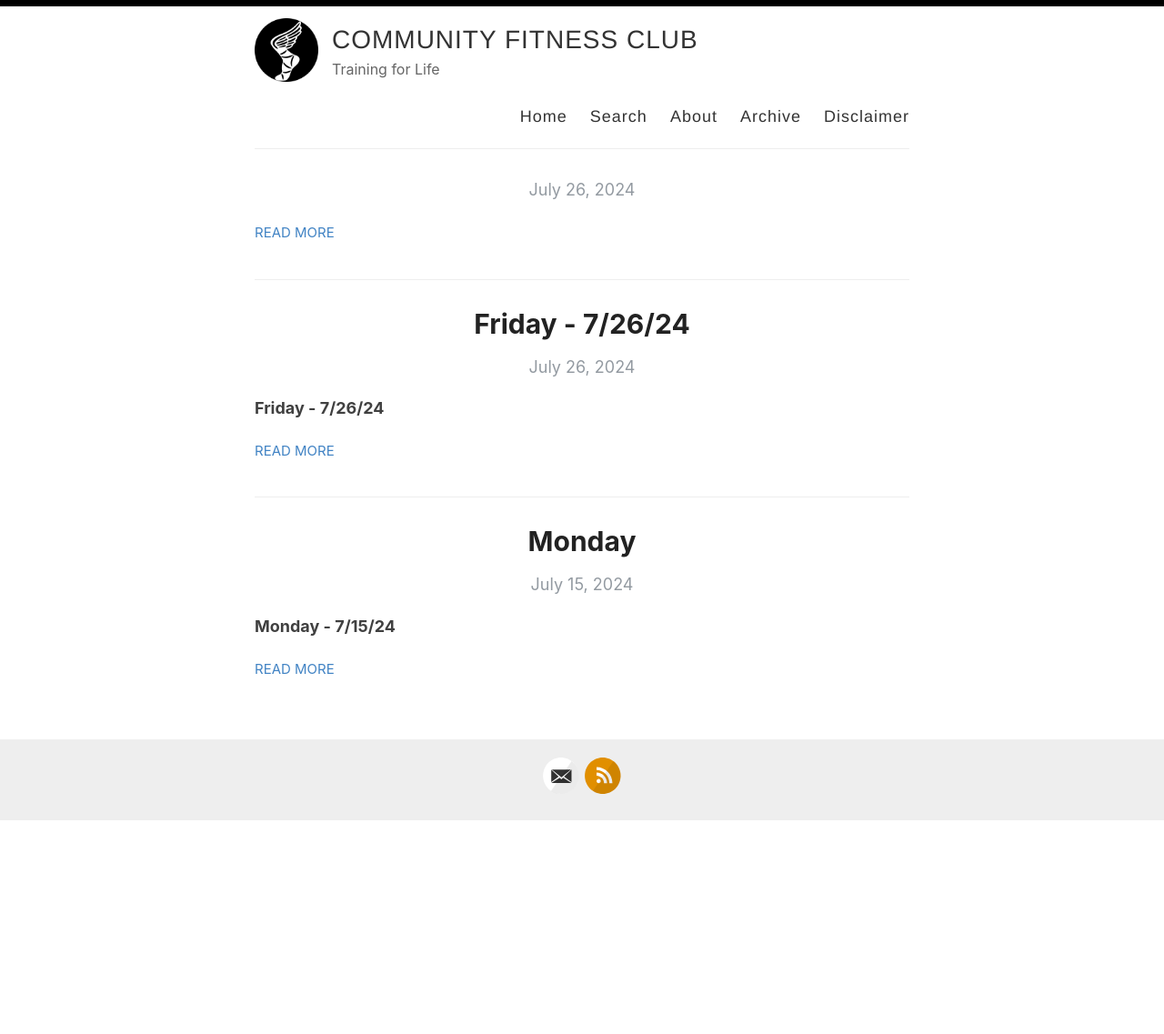
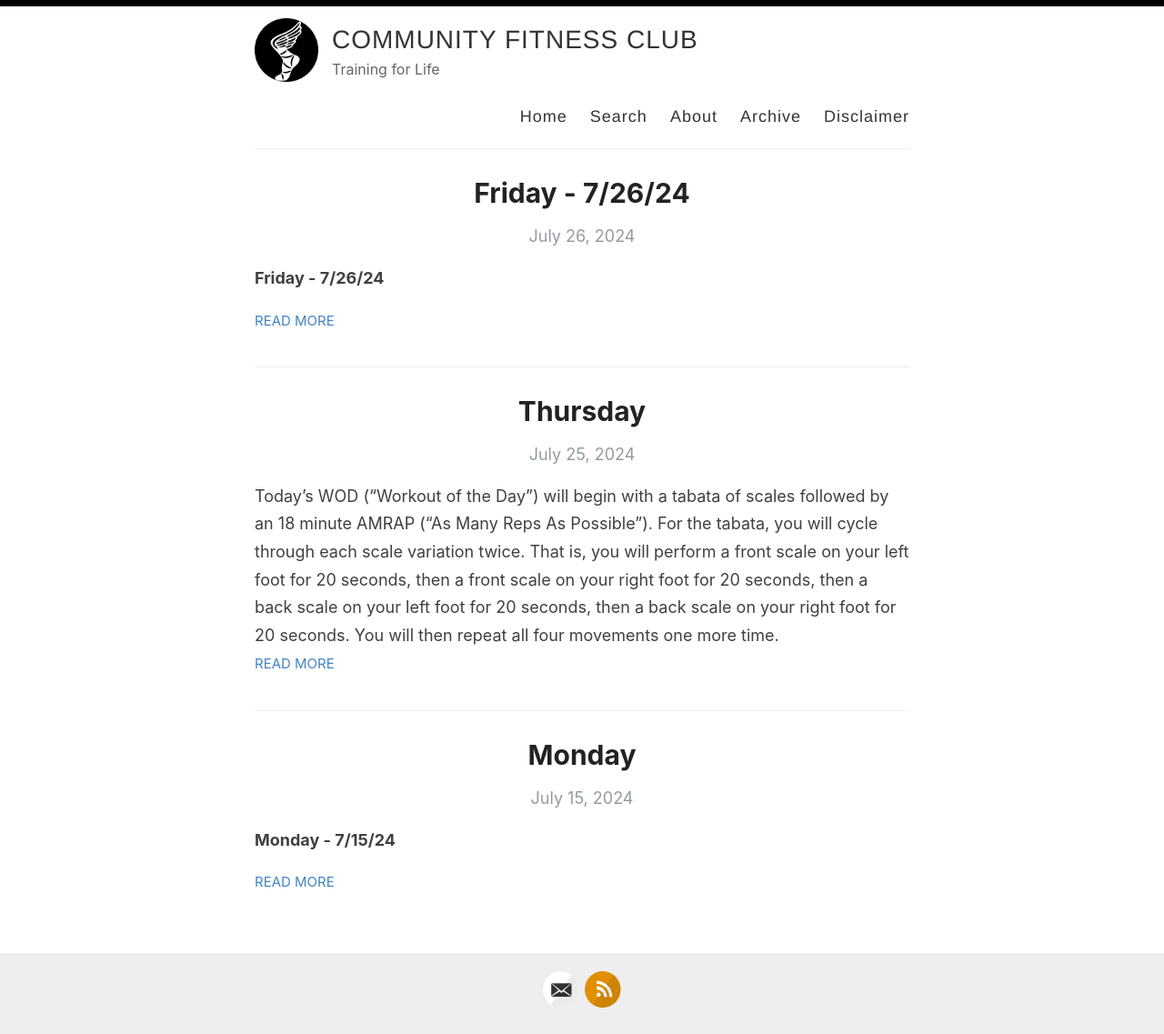
Before and after one commit to communityfitness/club, a Jekyll site: the page built from index.html, in a window 1280 px wide. Shown: the whole page at 91% size. Built offline with Jekyll 4.4.1, drawn with Linux system fonts in a browser that asks for light colours; the list of posts is cut into pages by our own code; before the commit the page ends 903 px from its top, so only the background shows below that.

Commit message:
Update 2024-07-25-Thursday.md

```diff
--- a/_posts/2024-07-25-Thursday.md
+++ b/_posts/2024-07-25-Thursday.md
@@ -2,12 +2,7 @@
 layout: post
 title: Thursday
 categories: [CFC,WOD]
-excerpt:
-18 minute AMRAP:
-400 meter row
-10 dumbbell walking lunges (50lb, 35lb)
-8 push-ups
-6 up and down planks
+excerpt: Today’s WOD (“Workout of the Day”)  will begin with a tabata of scales followed by an 18 minute AMRAP (“As Many Reps As Possible”). For the tabata, you will cycle through each scale variation twice. That is, you will perform a front scale on your left foot for 20 seconds, then a front scale on your right foot for 20 seconds, then a back scale on your left foot for 20 seconds, then a back scale on your right foot for 20 seconds. You will then repeat all four movements one more time.
 ---
 **Thursday - 7/25/24**
 
```
